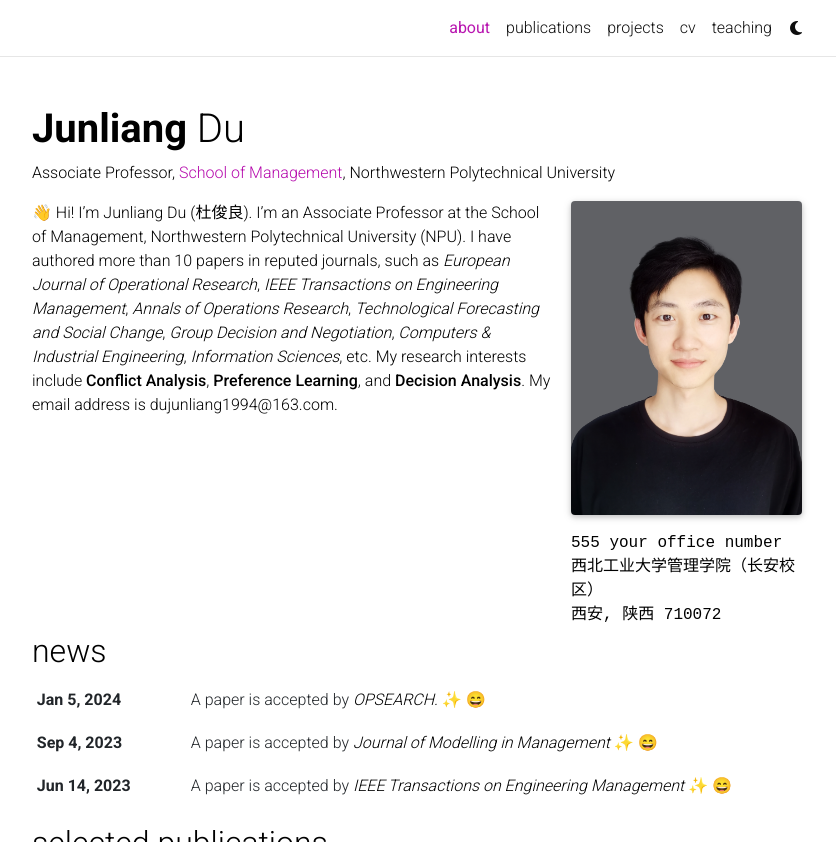
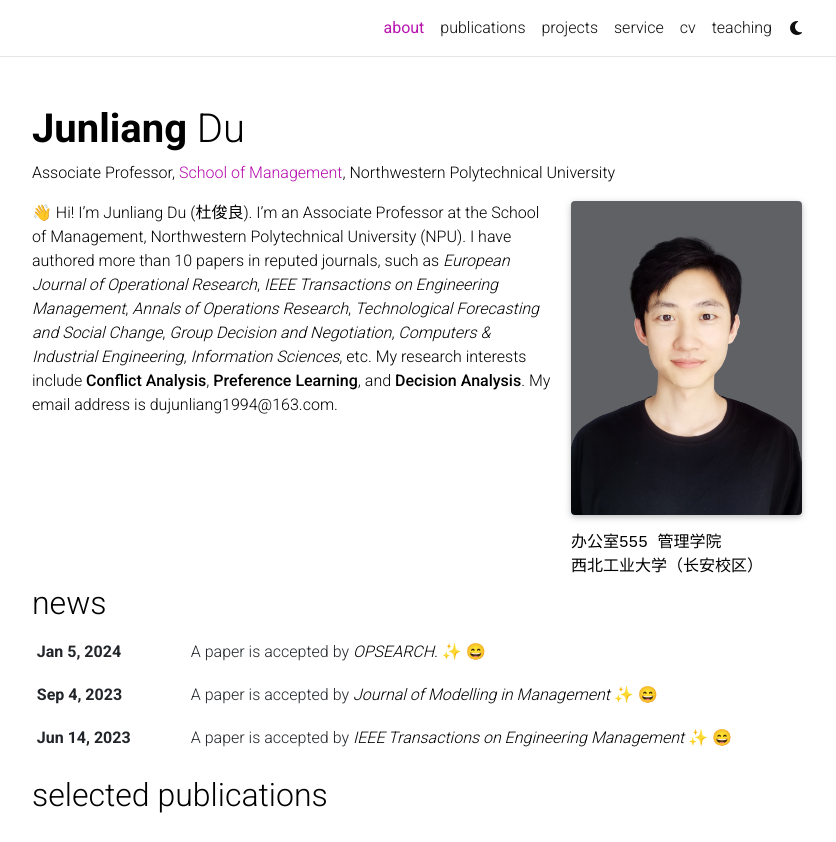
Before and after one commit to jlduu/jlduu.github.io, a Jekyll site: the page built from _pages/about.md, in a window 1280 px wide and 1180 px high, cut to the strip 0-842 px from the top of the window. Shown: the whole strip, without its empty margins (223-1059 px from the left). Built offline with Jekyll 4.4.1, drawn with Linux system fonts in a browser that asks for light colours; full-size pictures stand in for the smaller copies a plugin makes; emoji names are drawn with the system emoji font; some web fonts are replaced; comment, search, counter and statistics services are not loaded; a style sheet for code colours, icons or effects is not loaded.

Commit message:
更新services

```diff
--- a/_pages/about.md
+++ b/_pages/about.md
@@ -9,9 +9,9 @@
   image: juliandu.png
   image_circular: false # crops the image to make it circular
   more_info: >
-    <p>555 your office number</p>
-    <p>西北工业大学管理学院（长安校区）</p>
-    <p>西安, 陕西 710072</p>
+    <p>办公室555</p>
+    <p>管理学院</p>
+    <p>西北工业大学（长安校区）</p>
 
 news: true  # includes a list of news items
 latest_posts: false  # includes a list of the newest posts
```
Also changed, not shown: _pages/service.md (+1 -1 lines), _pages/teaching.md (+1 -1 lines).
